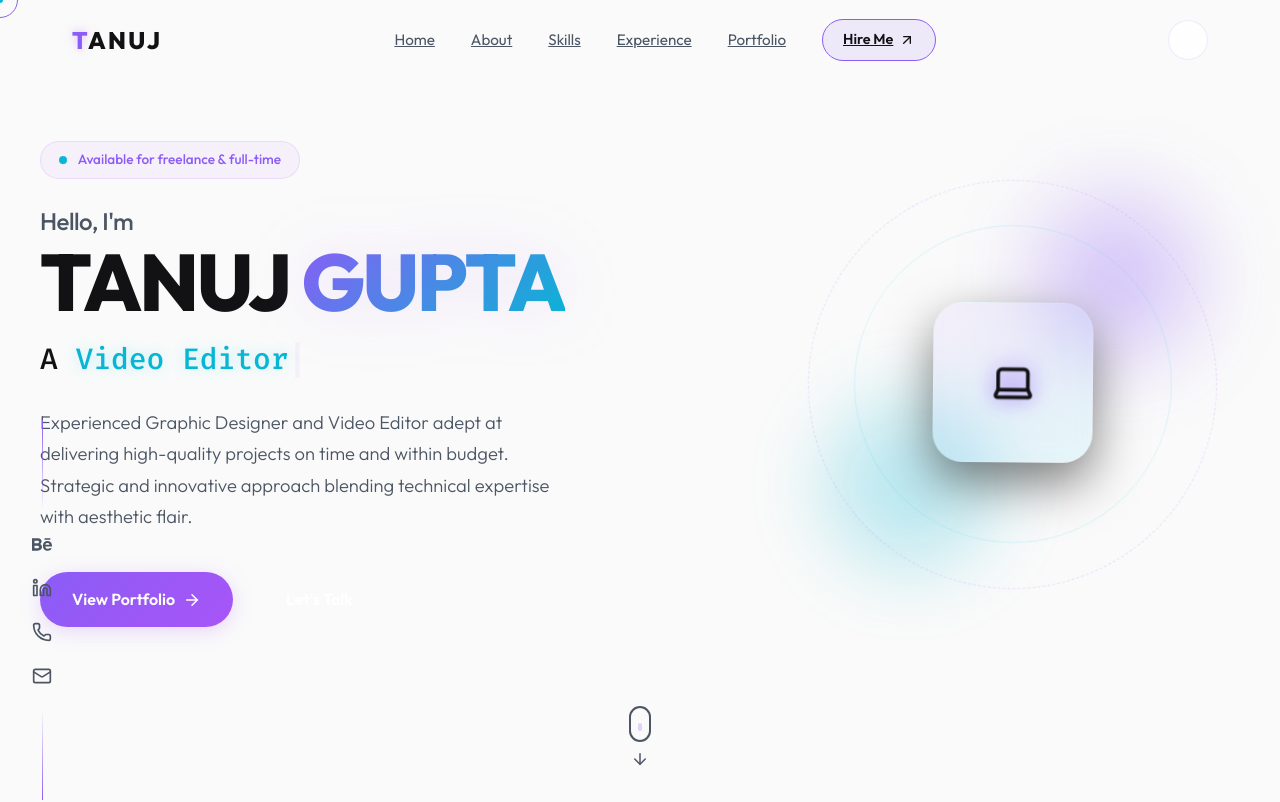
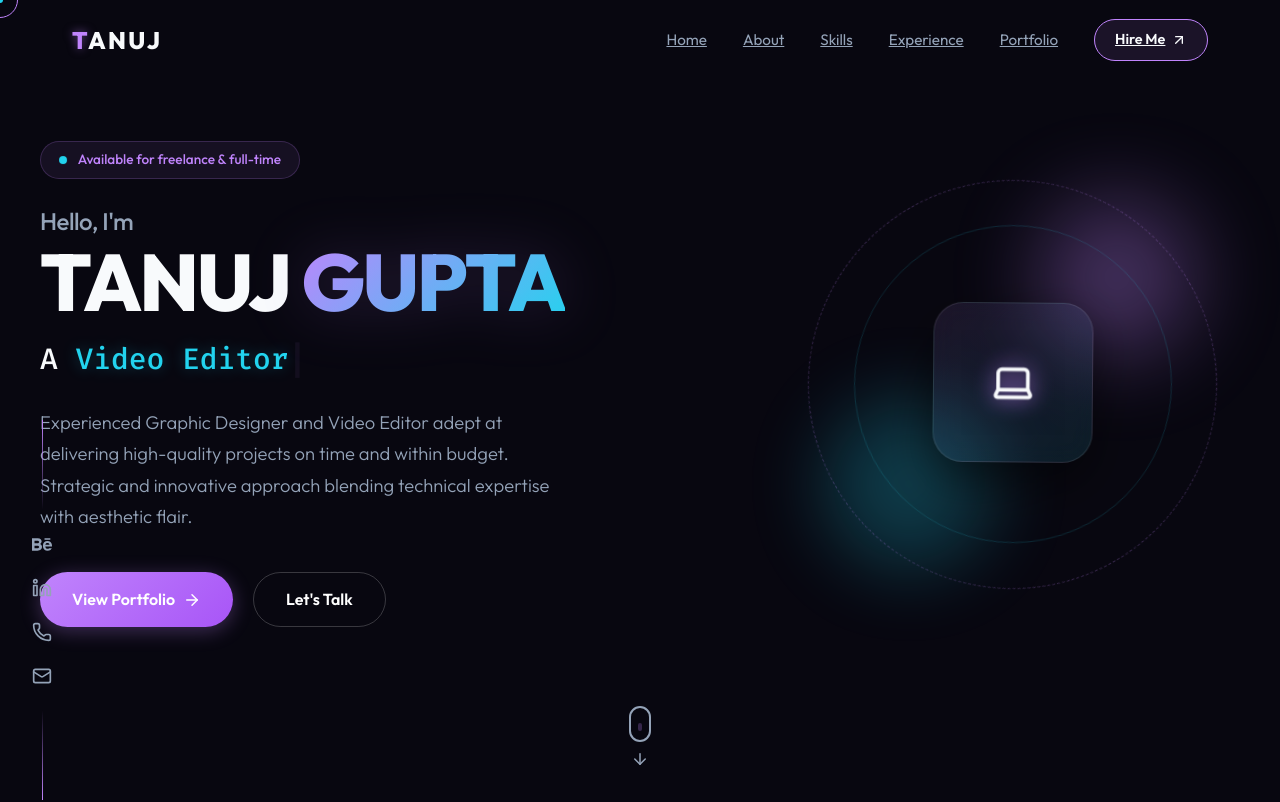
Before and after one commit to priyanshuverma2003/tanujguptaportfolio, a Next.js app: page / in a window 1280 px wide. Shown: the top 802 px of the page. Built offline with nearby package versions, Linux system fonts and the light colour scheme.

Commit message:
Remove sun/moon theme toggle button from navbar

```diff
--- a/src/components/Navbar.tsx
+++ b/src/components/Navbar.tsx
@@ -2,7 +2,6 @@
 
 import { useState, useEffect } from "react";
 import { Menu, X, ArrowUpRight } from "lucide-react";
-import ThemeToggle from "./ThemeToggle";
 import "./Navbar.css";
 
 const NAV_ITEMS = [
@@ -62,16 +61,11 @@
               Hire Me <ArrowUpRight className="cta-icon" size={16} />
             </a>
           </nav>
-
-          <div className="desktop-theme-toggle">
-            <ThemeToggle />
-          </div>
         </div>
       </header>
 
       {/* Floating Controls (Mobile Only) */}
       <div className="floating-controls">
-        <ThemeToggle />
         <button
           className="fab-menu-btn"
           onClick={() => setIsOpen(!isOpen)}
```
